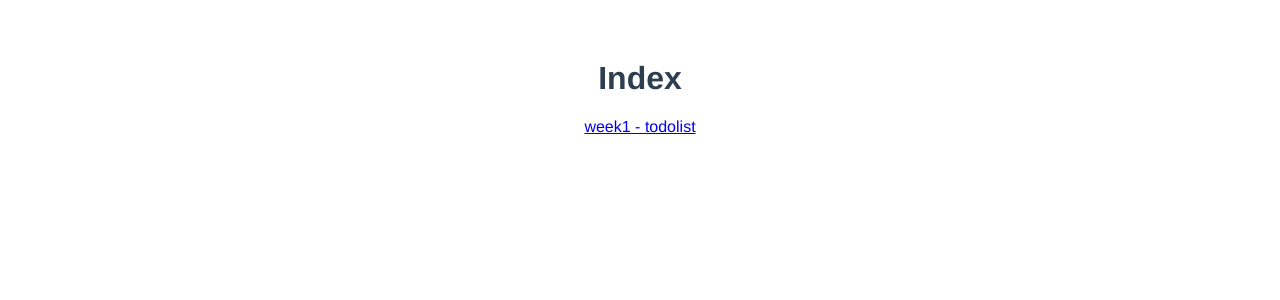
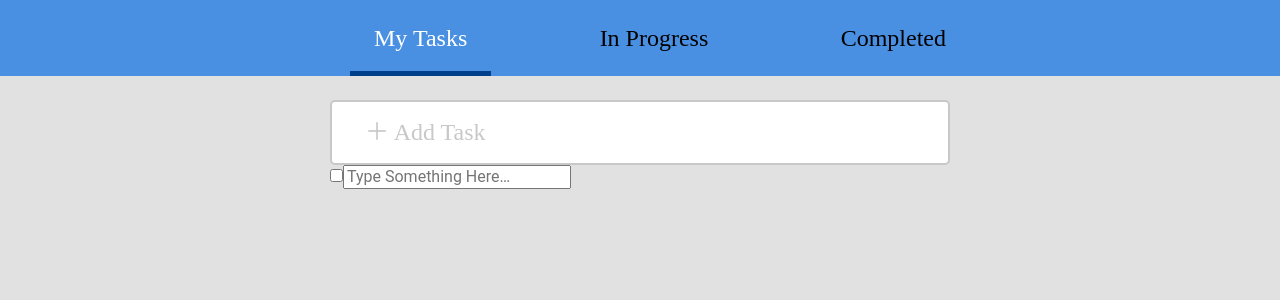
Before and after one commit to debbygigigi/TheF2E, a Vue app: page /todolist in a window 1280 px wide. Shown: the top 300 px of the page. Built offline with nearby package versions, Linux system fonts and the light colour scheme.

Commit message:
調整eslint 調整最大寬

```diff
--- a/package.json
+++ b/package.json
@@ -13,6 +13,7 @@
     "build": "node build/build.js"
   },
   "dependencies": {
+    "normalize.css": "^8.0.0",
     "reset-css": "^4.0.1",
     "vue": "^2.5.2",
     "vue-router": "^3.0.1"
--- a/src/App.vue
+++ b/src/App.vue
@@ -1,22 +1,11 @@
 <template>
-  <div id="app">
-    <router-view/>
-  </div>
+    <div id="app">
+        <router-view/>
+    </div>
 </template>
 
 <script>
 export default {
   name: 'App'
-}
+};
 </script>
-
-<style>
-#app {
-  font-family: "Avenir", Helvetica, Arial, sans-serif;
-  -webkit-font-smoothing: antialiased;
-  -moz-osx-font-smoothing: grayscale;
-  text-align: center;
-  color: #2c3e50;
-  margin-top: 60px;
-}
-</style>
--- /dev/null
+++ b/src/assets/sass/app.scss
@@ -0,0 +1 @@
+@import "~normalize.css/normalize.css"
--- a/src/pages/home.vue
+++ b/src/pages/home.vue
@@ -8,5 +8,5 @@
 <script>
 export default {
   name: 'home'
-}
+};
 </script>
--- /dev/null
+++ b/src/pages/todolist/_add.vue
@@ -0,0 +1,31 @@
+<template>
+    <div>
+        <input type="text" placeholder="＋ Add Task">
+    </div>
+</template>
+
+<script>
+export default {};
+</script>
+
+<style lang="scss" scoped>
+@import "@/pages/todolist/_pages.scss";
+
+input {
+  border: 2px solid $gray-medium;
+  border-radius: 5px;
+  width: 100%;
+  height: 65px;
+  padding: 18px 33px;
+  font-size: $font-size-title;
+  box-sizing: border-box;
+  position: relative;
+  font-family: $font-family-placeholder;
+  &::placeholder {
+    font-size: $font-size-title;
+    line-height: 28px;
+    color: $gray-medium;
+    font-family: $font-family-placeholder;
+  }
+}
+</style>
--- /dev/null
+++ b/src/pages/todolist/_item.vue
@@ -0,0 +1,24 @@
+<template>
+    <div>
+        <div class="header">
+            <input type="checkbox" name="" id="">
+            <input type="text" placeholder="Type Something Here…">
+        </div>
+        <div class="body">
+
+        </div>
+        <div class="footer">
+
+        </div>
+
+
+    </div>
+</template>
+
+<style lang="scss" scoped>
+@import "@/pages/todolist/_pages.scss";
+
+.wrapper {
+  background: $gray-light;
+}
+</style>
--- a/src/pages/todolist/_pages.scss
+++ b/src/pages/todolist/_pages.scss
@@ -9,9 +9,22 @@ $gray-medium: #C8C8C8;
 $gray-dark: #757575;
 $white: #ffffff;
 $dark: #000000;
+$bg-gray: #E1E1E1;
 
 // font size
-$font-title: 24px;
+$font-size-title: 24px;
+$font-size-placeholder: 16px;
+
+// font family
+$font-family-title: "Roboto-Medium";
+$font-family-placeholder: "Roboto Regular";
+
+// breakpoint
+$md: 620px;
+
+* {
+    font-family: "Roboto", Helvetica, Arial, sans-serif;
+}
 
 p {
     font-size: 16px;
--- a/src/pages/todolist/tab.vue
+++ b/src/pages/todolist/_tab.vue
@@ -1,43 +1,55 @@
 <template>
-    <div>
+    <div class="tabs__wrapper">
         <ul class="tabs">
             <li
-            :key="index"
-            :class="{active: index == active}"
-            v-for="(status, index) in statusList">
+                :key="index"
+                :class="{active: index == active}"
+                v-for="(status, index) in statusList"
+                @click="changeTab(index)">
                 {{ status }}
                 <span v-show="index == active"></span>
             </li>
         </ul>
     </div>
+
 </template>
 
 <script>
 export default {
-  name: "tab",
-  data() {
+  name: 'tab',
+  data () {
     return {
       active: 0,
-      statusList: ["My Tasks", "In Progress", "Completed"]
+      statusList: ['My Tasks', 'In Progress', 'Completed']
     };
+  },
+  methods: {
+    changeTab (index) {
+      this.active = index;
+    }
   }
 };
 </script>
 
 <style lang="scss" scoped>
 @import "@/pages/todolist/_pages.scss";
+.tabs__wrapper {
+  background: $blue;
+}
 .tabs {
   display: flex;
+  margin: auto;
+  max-width: $md;
   list-style: none;
   justify-content: space-between;
-  padding: 0 180px;
-  background: $blue;
-  margin: 0;
+
   li {
     padding: 24px;
     position: relative;
     line-height: 28px;
-    font-size: $font-title;
+    font-size: $font-size-title;
+    font-family: $font-family-title;
+    cursor: pointer;
     &.active {
       color: $white;
     }
--- a/src/pages/todolist/index.vue
+++ b/src/pages/todolist/index.vue
@@ -1,8 +1,20 @@
 <template>
     <div class="wrapper">
         <tab></tab>
-        <!-- <add></add>
-        <list>
+
+        <div class="content">
+            <add></add>
+            <item></item>
+        </div>
+        <!-- <div class="add">
+            <add></add>
+        </div> -->
+
+        <!-- <div>
+            <item></item>
+        </div> -->
+
+        <!-- <list>
             <item></item>
             <item></item>
             <item></item>
@@ -12,19 +24,39 @@
 </template>
 
 <script>
-import tab from '@/pages/todolist/tab.vue'
-
+import tab from '@/pages/todolist/_tab';
+import add from '@/pages/todolist/_add';
+import item from '@/pages/todolist/_item';
 export default {
   name: 'todolist',
   components: {
-    tab: tab
+    tab,
+    add,
+    item
   }
-}
+};
 </script>
 
 <style lang="scss" scoped>
 @import "@/pages/todolist/_pages.scss";
+.wrapper {
+  width: 100%;
+  height: 100vh;
+  background: $bg-gray;
+  .add {
+    text-align: center;
+    margin-top: 24px;
+  }
 
+  .content {
+    max-width: $md;
+    margin: auto;
+    padding-top: 24px;
+    @media screen and (max-width: $md) {
+      padding: 24px;
+    }
+  }
+}
 h1 {
   color: $blue;
 }
```
Also changed, not shown: src/main.js (+6 -5 lines), src/router/index.js (+7 -6 lines), .eslintrc.js, 2 other files (tests, documents, lock files or other folders).
